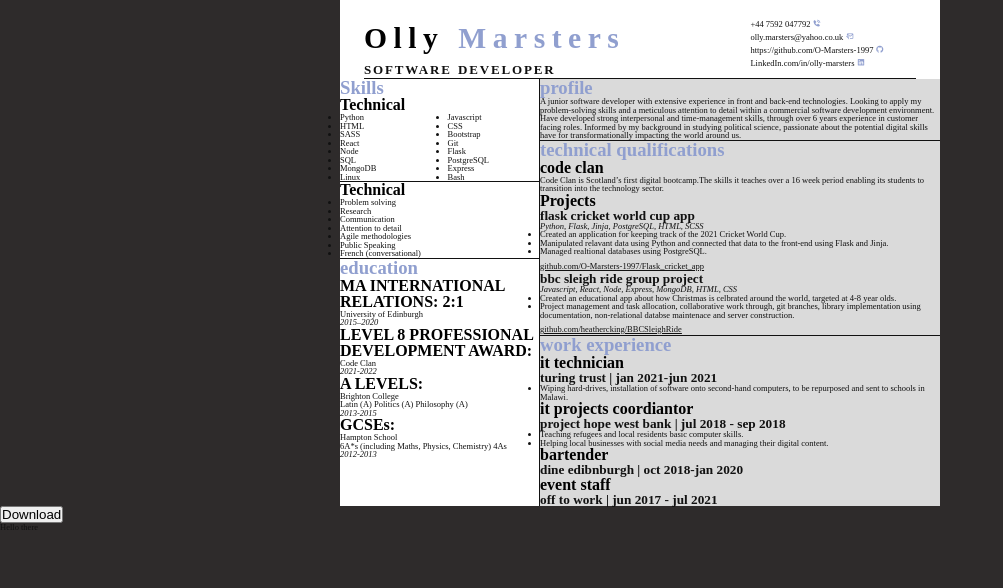
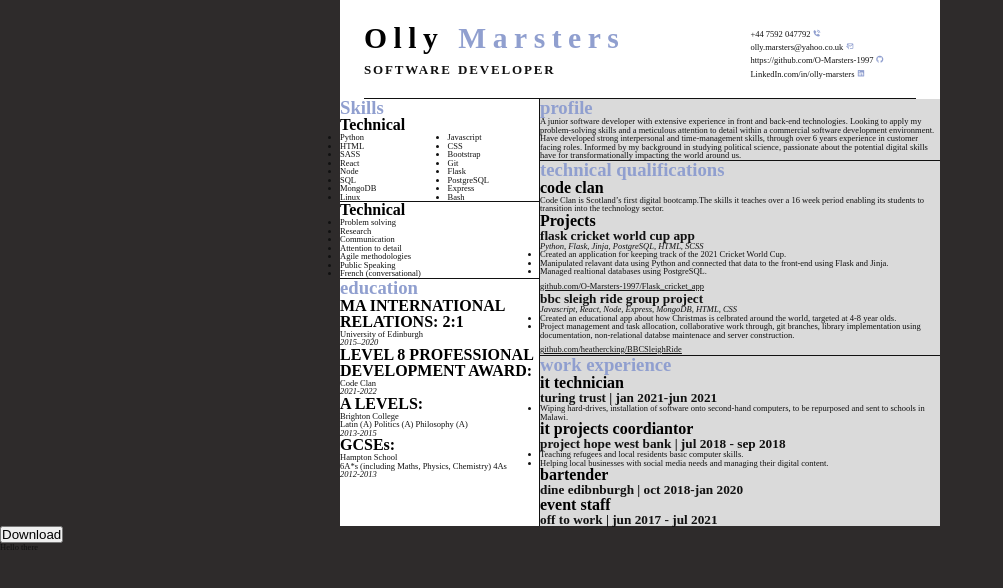
Before and after one commit to O-Marsters-1997/HTML-CV, a plain HTML site: page index.html in a window 1280 px wide. Shown: the whole page, without its empty margins (0-1003 px from the left). Drawn offline with nearby package versions, Linux system fonts and the light colour scheme; a web font is replaced by a local one.

Commit message:
gix on responsive header

```diff
--- a/src/scss/layout/_header.scss
+++ b/src/scss/layout/_header.scss
@@ -6,9 +6,9 @@
 
 .header {
     position: relative;
-    // display: flex;
     justify-content: start;
     margin: 0 1.5em;
+    padding-bottom: 1.25rem;
     border-bottom: 1px solid $body-primary;
 }
 
@@ -42,7 +42,7 @@
     text-overflow: ellipsis;
     // position: absolute;
     text-align: left;
-    margin: 1.1rem 0;
+    margin: 1.1rem 0 0 0;
 
     & ul {
         list-style: none;
@@ -56,6 +56,10 @@
 
 .contact-hidden {
     display: none;
+}
+
+.show-contact-details {
+    cursor: pointer;
 }
 
 // Contact icons
@@ -78,6 +82,7 @@
         display: block;
         position: absolute;
         margin-left: 70%;
+        margin-top: 1.75em;
     }
     .show-contact-details {
         display: none;
```
Also changed, not shown: src/styles/style.css, 1 other file.
